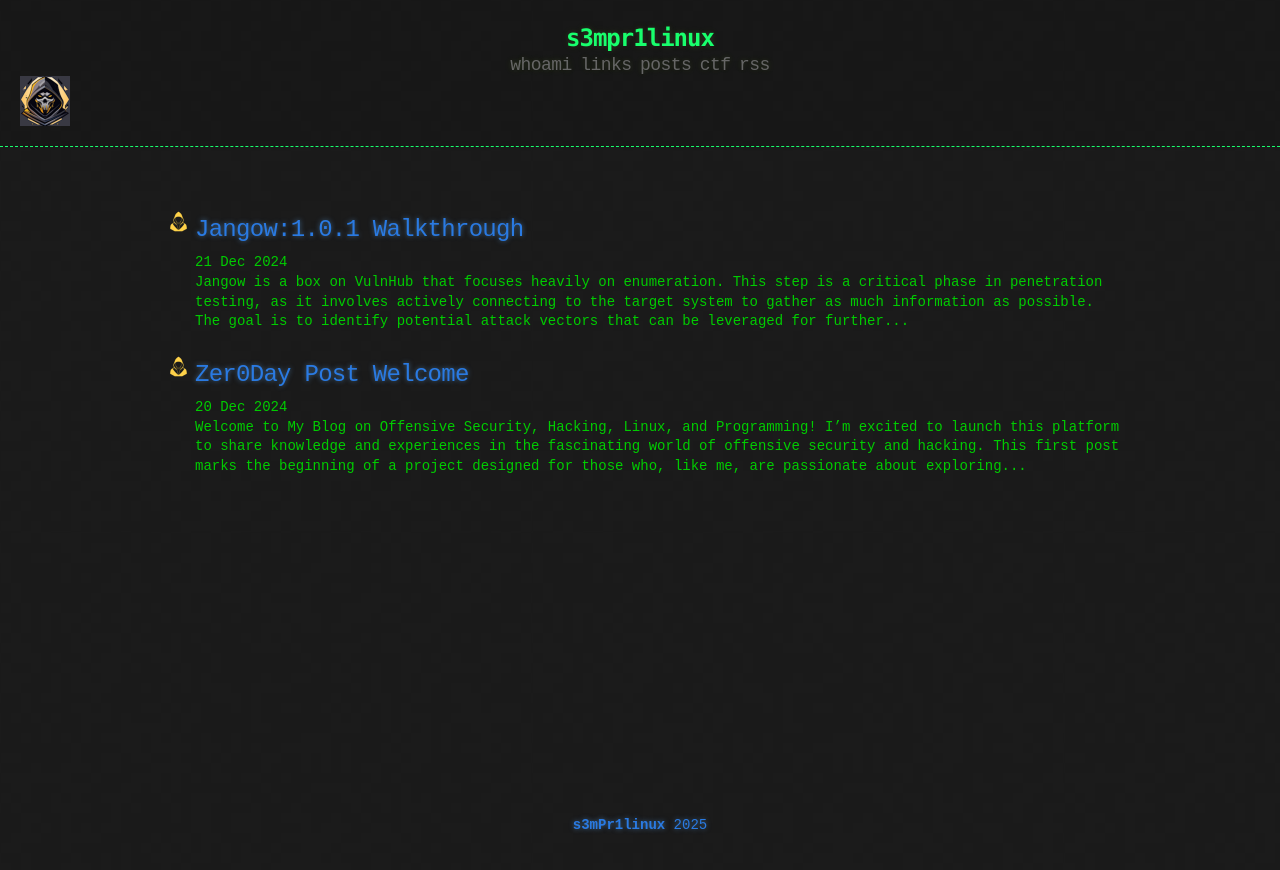
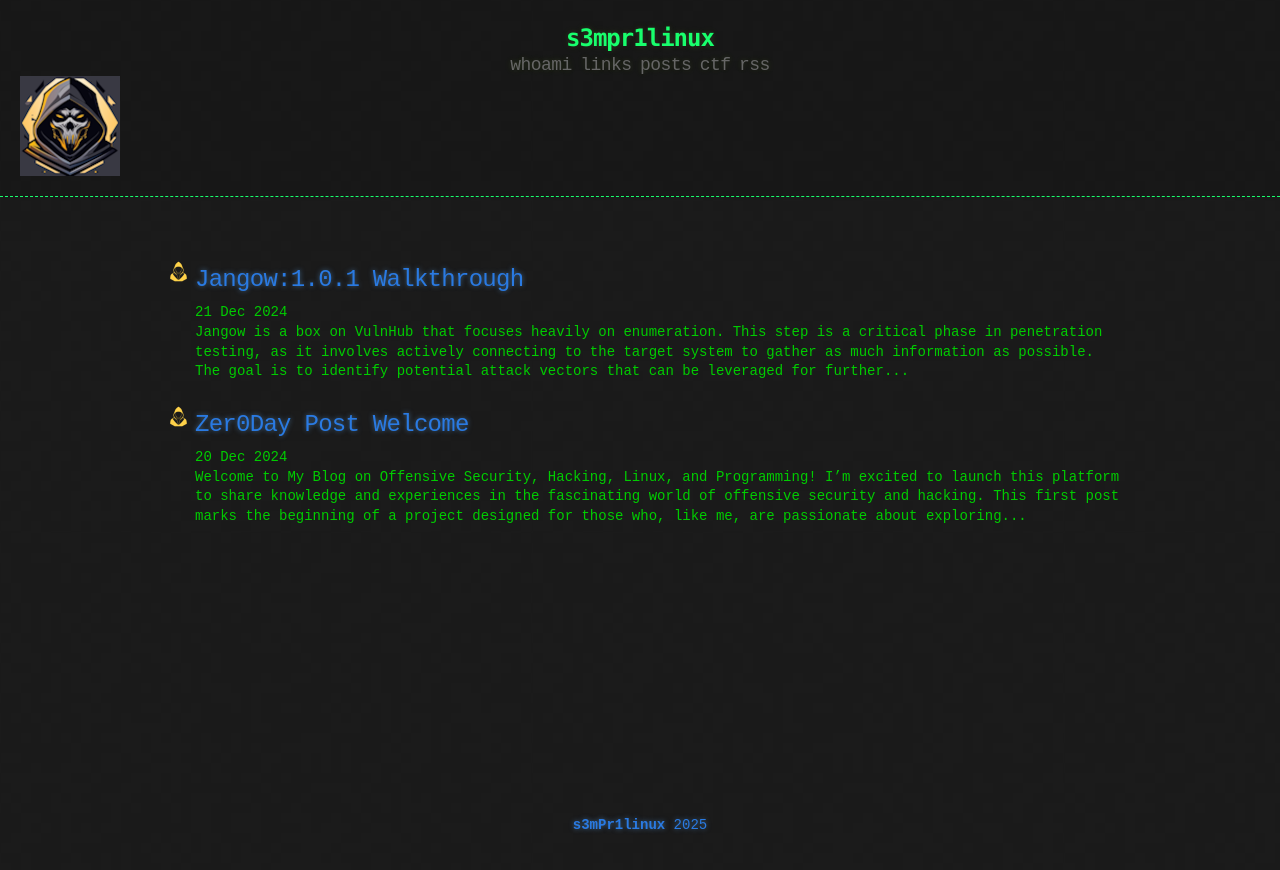
Before and after one commit to s3mPr1linux/s3mPr1linux.github.io, a Jekyll site: the page built from index.html, in a window 1280 px wide. Shown: the top 870 px of the page. Built offline with Jekyll 4.4.1, drawn with Linux system fonts in a browser that asks for light colours; the list of posts is cut into pages by our own code.

Commit message:
Update base.scss

```diff
--- a/_sass/base.scss
+++ b/_sass/base.scss
@@ -73,7 +73,7 @@ header {
 }
 
 .header-right .logo {
-  max-height: 50px; /* ajusta conforme seu logo */
+  max-height: 100px; /* ajusta conforme seu logo */
 }
 
 header h1 {
```
